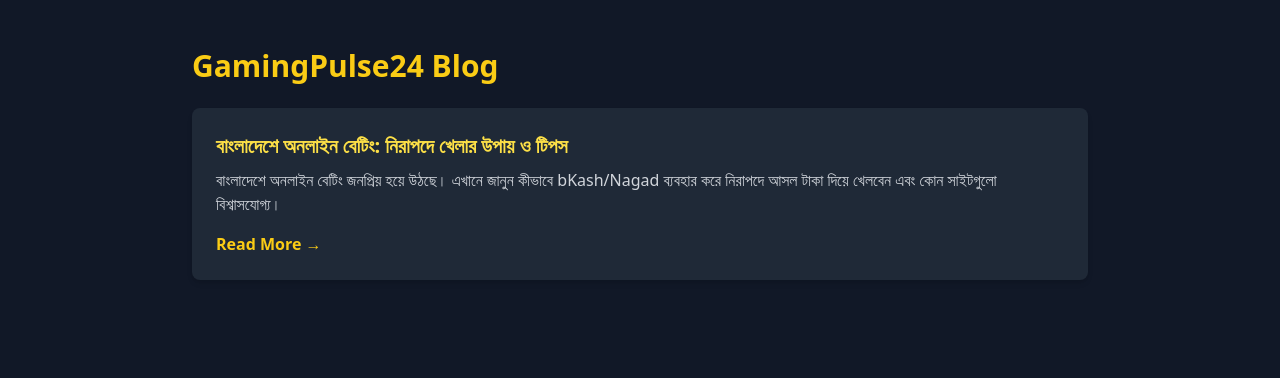
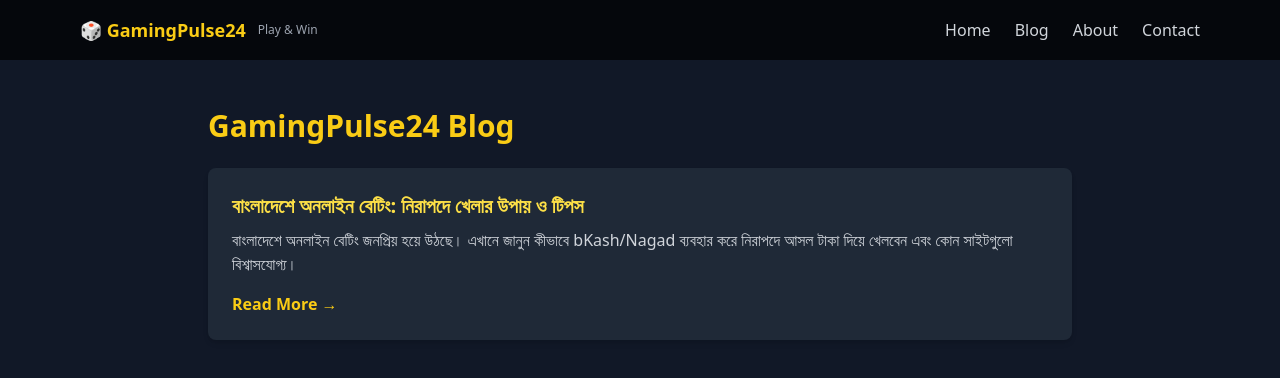
Before and after one commit to AnikIslam51/Gaming-Pulse-24, a Next.js app: page /blog in a window 1280 px wide. Shown: the top 378 px of the page. Built offline with nearby package versions, Linux system fonts and the light colour scheme.

Commit message:
Blog page mobile responsive

```diff
--- a/pages/blog/[id].js
+++ b/pages/blog/[id].js
@@ -2,12 +2,15 @@
 import { useRouter } from "next/router";
 import Head from "next/head";
 import post1 from "../../posts/post1";
+import Link from "next/link";
+import { useState } from "react";
 
 const allPosts = [post1];
 
 export default function SinglePost() {
   const router = useRouter();
   const { id } = router.query;
+  const [menuOpen, setMenuOpen] = useState(false);
 
   const post = allPosts.find((p) => p.slug === id);
 
@@ -26,7 +29,46 @@
         <meta name="description" content={post.excerpt} />
       </Head>
 
+      {/* Keep same wrapper structure to avoid hydration issues */}
       <div className="min-h-screen bg-gray-900 text-gray-100 px-4 py-12">
+
+        {/* Navbar */}
+        <header className="bg-black/70 sticky top-0 z-30 mb-8">
+          <div className="max-w-6xl mx-auto px-4 py-4 flex items-center justify-between">
+            <div className="flex items-center gap-3">
+              <div className="text-yellow-400 font-bold text-lg">🎲 GamingPulse24</div>
+              <span className="text-xs text-gray-400">Play & Win</span>
+            </div>
+
+            {/* Desktop Menu */}
+            <nav className="hidden md:flex gap-6 text-gray-300">
+              <Link className="hover:text-yellow-400" href="/">Home</Link>
+              <Link className="hover:text-yellow-400" href="/blog">Blog</Link>
+              <Link className="hover:text-yellow-400" href="#">About</Link>
+              <Link className="hover:text-yellow-400" href="#">Contact</Link>
+            </nav>
+
+            {/* Mobile Menu Button */}
+            <button
+              onClick={() => setMenuOpen(!menuOpen)}
+              className="md:hidden text-gray-300 focus:outline-none"
+            >
+              ☰
+            </button>
+          </div>
+
+          {/* Mobile Menu */}
+          {menuOpen && (
+            <div className="md:hidden bg-black/90 text-gray-300 px-4 py-3 space-y-2">
+              <Link className="block hover:text-yellow-400" href="/">Home</Link>
+              <Link className="block hover:text-yellow-400" href="/blog">Blog</Link>
+              <Link className="block hover:text-yellow-400" href="#">About</Link>
+              <Link className="block hover:text-yellow-400" href="#">Contact</Link>
+            </div>
+          )}
+        </header>
+
+        {/* Single Post Content */}
         <div className="max-w-4xl mx-auto">
           <h1 className="text-3xl font-bold text-yellow-400 mb-6">{post.title}</h1>
           <div
--- a/pages/blog/index.js
+++ b/pages/blog/index.js
@@ -2,10 +2,13 @@
 import Head from "next/head";
 import Link from "next/link";
 import post1 from "../../posts/post1";
+import { useState } from "react";
 
 const posts = [post1];
 
 export default function BlogPage() {
+  const [menuOpen, setMenuOpen] = useState(false);
+
   return (
     <>
       <Head>
@@ -16,8 +19,45 @@
         />
       </Head>
 
-      <div className="min-h-screen bg-gray-900 text-gray-100 px-4 py-12">
-        <div className="max-w-4xl mx-auto">
+      <div className="min-h-screen bg-gray-900 text-gray-100 antialiased">
+        {/* Header */}
+        <header className="bg-black/70 sticky top-0 z-30">
+          <div className="max-w-6xl mx-auto px-4 py-4 flex items-center justify-between">
+            <div className="flex items-center gap-3">
+              <div className="text-yellow-400 font-bold text-lg">🎲 GamingPulse24</div>
+              <span className="text-xs text-gray-400">Play & Win</span>
+            </div>
+
+            {/* Desktop Menu */}
+            <nav className="hidden md:flex gap-6 text-gray-300">
+              <Link className="hover:text-yellow-400" href="/">Home</Link>
+              <Link className="hover:text-yellow-400" href="/blog">Blog</Link>
+              <Link className="hover:text-yellow-400" href="#">About</Link>
+              <Link className="hover:text-yellow-400" href="#">Contact</Link>
+            </nav>
+
+            {/* Mobile Menu Button */}
+            <button
+              onClick={() => setMenuOpen(!menuOpen)}
+              className="md:hidden text-gray-300 focus:outline-none"
+            >
+              ☰
+            </button>
+          </div>
+
+          {/* Mobile Menu */}
+          {menuOpen && (
+            <div className="md:hidden bg-black/90 text-gray-300 px-4 py-3 space-y-2">
+              <Link className="block hover:text-yellow-400" href="/">Home</Link>
+              <Link className="block hover:text-yellow-400" href="/blog">Blog</Link>
+              <Link className="block hover:text-yellow-400" href="#">About</Link>
+              <Link className="block hover:text-yellow-400" href="#">Contact</Link>
+            </div>
+          )}
+        </header>
+
+        {/* Blog List */}
+        <div className="max-w-4xl mx-auto px-4 py-12">
           <h1 className="text-3xl font-bold text-yellow-400 mb-6">
             GamingPulse24 Blog
           </h1>
```
